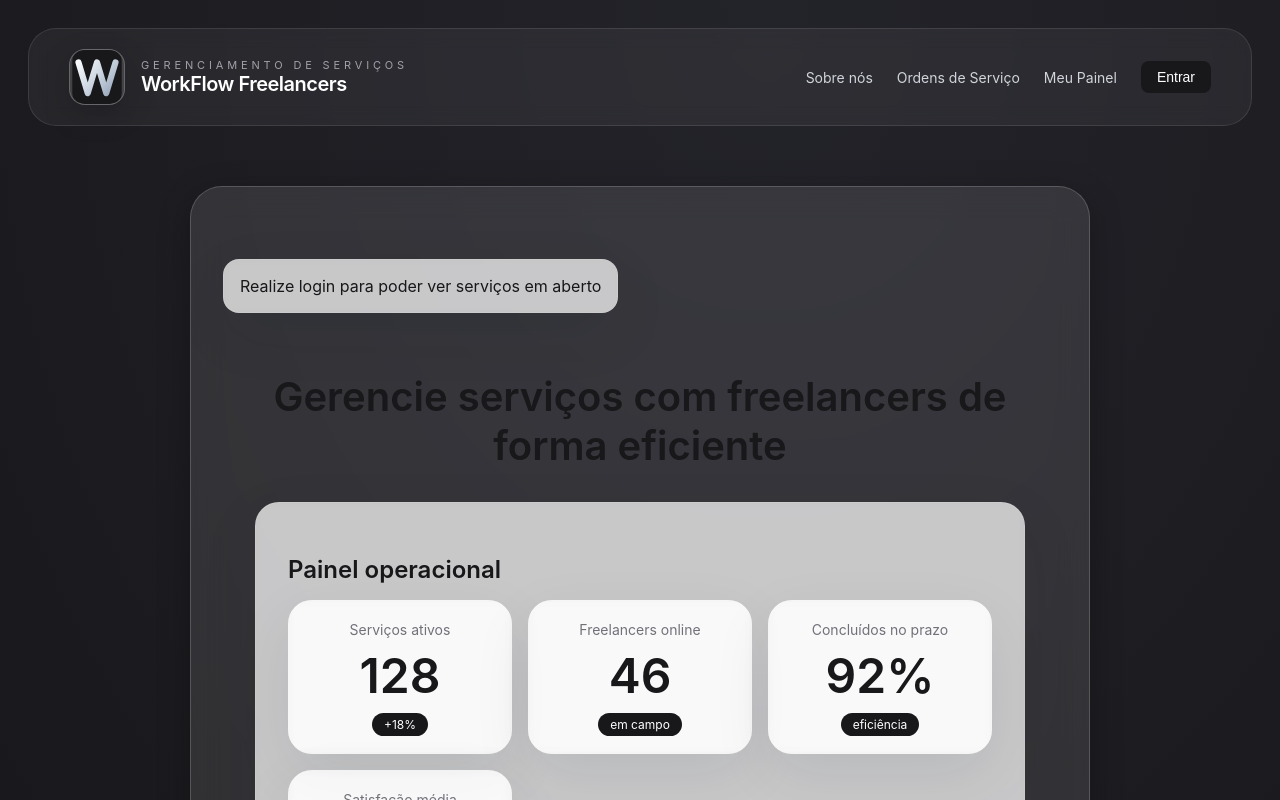
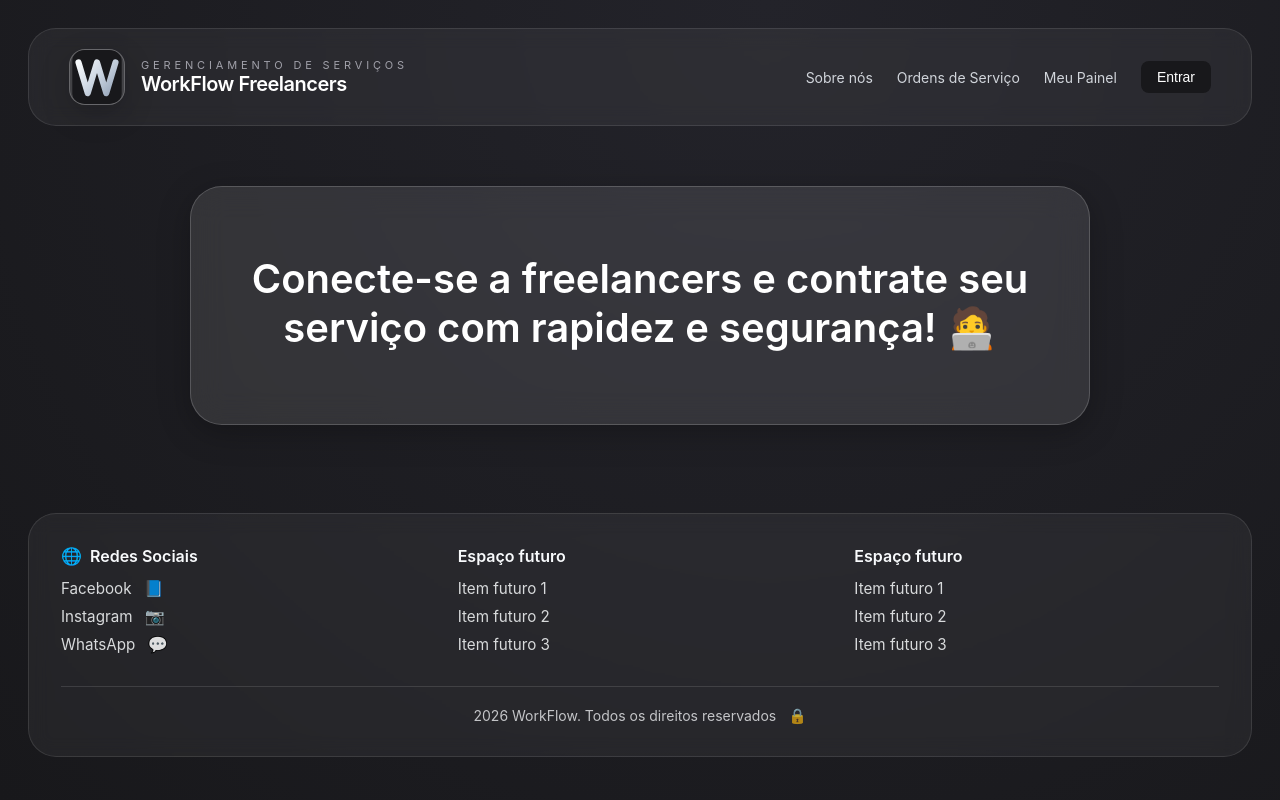
Before and after one commit to dantasdicson/Workflow-Python, a Next.js app in the folder frontend/: page / in a window 1280 px wide. Shown: the top 800 px of the page. Built offline with nearby package versions, Linux system fonts and the light colour scheme.

Commit message:
Update home page, footer, and gitignore

```diff
--- a/frontend/pages/index.jsx
+++ b/frontend/pages/index.jsx
@@ -1,5 +1,4 @@
 import Navbar from '../components/Navbar'
-import DashboardPanel from '../components/DashboardPanel'
 import styles from '../styles/Home.module.css'
 
 export default function Home() {
@@ -7,14 +6,47 @@ export default function Home() {
     <div className={styles.container}>
       <Navbar />
       <main className={styles.main}>
-        <div className={styles.loginAlert}>
-          <span>Realize login para poder ver serviços em aberto</span>
+        <h1 className={styles.title}>
+          Conecte-se a freelancers e contrate seu serviço com rapidez e segurança! 🧑‍💻
+        </h1>
+      </main>
+
+      <footer className={styles.footer}>
+        <div className={styles.footerInner}>
+          <div className={styles.footerColumns}>
+            <div className={styles.footerColumn}>
+              <h3 className={styles.footerTitle}><span className={styles.footerIcon}>🌐</span>Redes Sociais</h3>
+              <ul className={styles.footerList}>
+                <li><a href="#">Facebook <span className={styles.footerItemIcon}>📘</span></a></li>
+                <li><a href="#">Instagram <span className={styles.footerItemIcon}>📷</span></a></li>
+                <li><a href="#">WhatsApp <span className={styles.footerItemIcon}>💬</span></a></li>
+              </ul>
+            </div>
+
+            <div className={styles.footerColumn}>
+              <h3 className={styles.footerTitle}>Espaço futuro</h3>
+              <ul className={styles.footerList}>
+                <li><a href="#">Item futuro 1</a></li>
+                <li><a href="#">Item futuro 2</a></li>
+                <li><a href="#">Item futuro 3</a></li>
+              </ul>
+            </div>
+
+            <div className={styles.footerColumn}>
+              <h3 className={styles.footerTitle}>Espaço futuro</h3>
+              <ul className={styles.footerList}>
+                <li><a href="#">Item futuro 1</a></li>
+                <li><a href="#">Item futuro 2</a></li>
+                <li><a href="#">Item futuro 3</a></li>
+              </ul>
+            </div>
+          </div>
+
+          <div className={styles.footerBottom}>
+            2026 WorkFlow. Todos os direitos reservados <span className={styles.footerRightIcon}>🔒</span>
+          </div>
         </div>
-        <h1 className={styles.title}>
-          Gerencie serviços com freelancers de forma eficiente
-        </h1>
-        <DashboardPanel />
-      </main>
+      </footer>
     </div>
   )
 }
--- a/frontend/styles/Home.module.css
+++ b/frontend/styles/Home.module.css
@@ -20,22 +20,95 @@
   z-index: 1;
 }
 
-.loginAlert {
-  background: rgba(255,255,255,0.7);
-  backdrop-filter: blur(4px);
-  border: 1px solid rgba(255,255,255,0.1);
-  color: #18181b;
-  padding: 1rem;
-  border-radius: 1rem;
-  margin: 2rem auto;
-  display: inline-block;
-  box-shadow: 0 20px 60px rgba(15,23,42,0.08);
-}
-
 .title {
   font-size: 2.5rem;
   margin-bottom: 2rem;
-  color: #18181b;
+  color: #ffffff;
   font-weight: 600;
   text-align: center;
 }
+
+.footer {
+  width: 100%;
+  margin-top: 3rem;
+  padding: 2.5rem 1.75rem;
+  display: flex;
+  justify-content: center;
+}
+
+.footerInner {
+  width: 100%;
+  max-width: 1400px;
+  border-radius: 28px;
+  border: 1px solid rgba(255,255,255,0.1);
+  background: rgba(255,255,255,0.05);
+  backdrop-filter: blur(10px);
+  padding: 2rem;
+}
+
+.footerColumns {
+  display: grid;
+  grid-template-columns: repeat(3, minmax(0, 1fr));
+  gap: 2rem;
+}
+
+@media (max-width: 768px) {
+  .footerColumns {
+    grid-template-columns: 1fr;
+  }
+}
+
+.footerTitle {
+  margin: 0 0 0.75rem 0;
+  display: inline-flex;
+  align-items: center;
+  gap: 0.5rem;
+  color: #f8fafc;
+  font-size: 1rem;
+  font-weight: 600;
+}
+
+.footerIcon {
+  font-size: 1.05em;
+  line-height: 1;
+}
+
+.footerItemIcon {
+  margin-left: 0.5rem;
+  font-size: 1.05em;
+  line-height: 1;
+}
+
+.footerRightIcon {
+  margin-left: 0.5rem;
+  font-size: 1.05em;
+  line-height: 1;
+}
+
+.footerList {
+  list-style: none;
+  padding: 0;
+  margin: 0;
+  display: flex;
+  flex-direction: column;
+  gap: 0.5rem;
+}
+
+.footerList a {
+  color: rgba(248, 250, 252, 0.85);
+  text-decoration: none;
+  font-size: 0.95rem;
+}
+
+.footerList a:hover {
+  color: #ffffff;
+}
+
+.footerBottom {
+  margin-top: 2rem;
+  padding-top: 1.25rem;
+  border-top: 1px solid rgba(255,255,255,0.12);
+  color: rgba(248, 250, 252, 0.75);
+  font-size: 0.875rem;
+  text-align: center;
+}
--- a/frontend/styles/ListarServicos.module.css
+++ b/frontend/styles/ListarServicos.module.css
@@ -10,7 +10,7 @@
   width: 100%;
   max-width: 1200px;
   margin: 1.75rem auto 0 auto;
-  background: rgba(255,255,255,0.10);
+  background: rgba(255,255,255,0.08);
   border-radius: 2rem;
   box-shadow: 0 8px 32px 0 rgba(0,0,0,0.25);
   backdrop-filter: blur(16px);
@@ -33,6 +33,7 @@
 .content {
   /* Espaço para a listagem das ordens de serviço */
   min-height: 400px;
+  color: rgba(248, 250, 252, 0.9);
 }
 
 .ordensList {
@@ -42,7 +43,7 @@
 }
 
 .ordemCard {
-  background: rgba(255,255,255,0.9);
+  background: rgba(255,255,255,0.92);
   backdrop-filter: blur(10px);
   border: 1px solid rgba(255,255,255,0.2);
   border-radius: 1rem;
```
Also changed, not shown: frontend/pages/listarServicos.jsx (+0 -28 lines), 1 other file (tests, documents, lock files or other folders).
